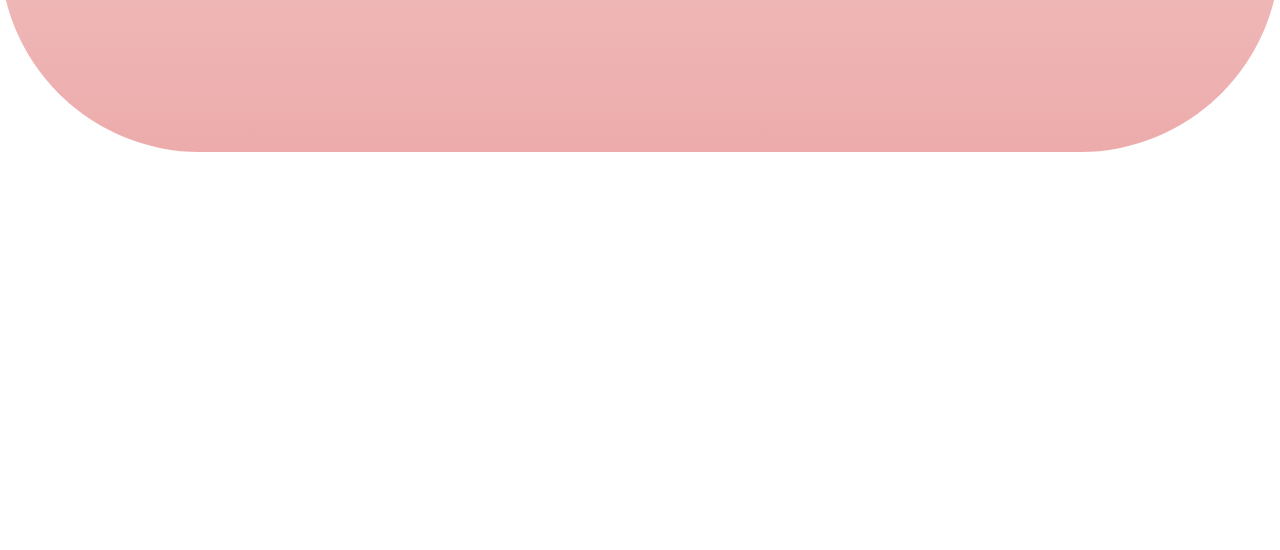
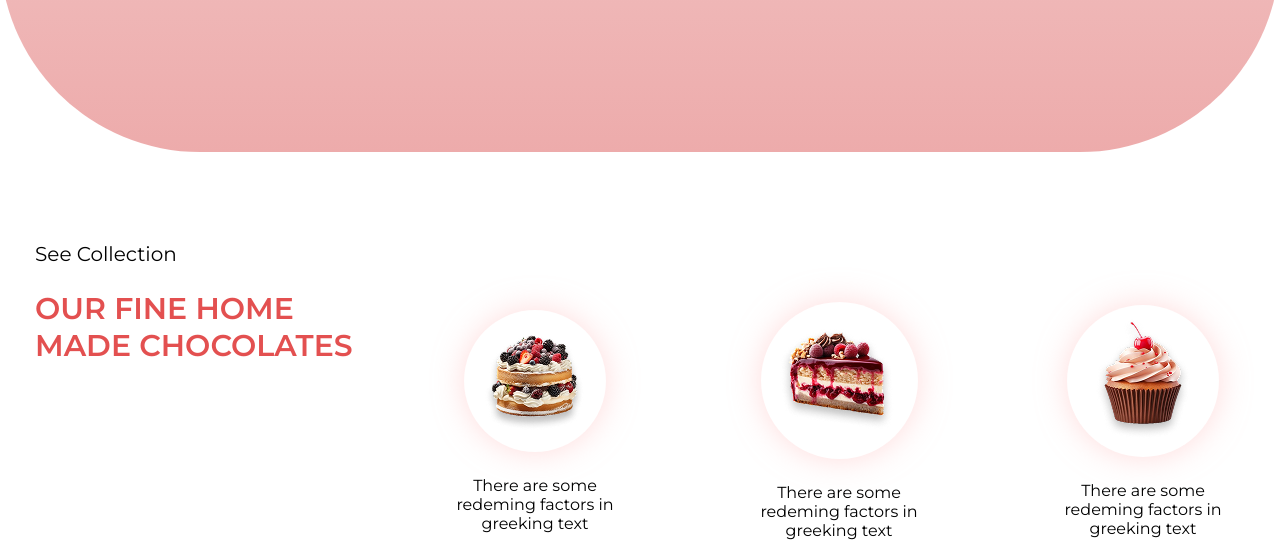
Before and after one commit to arturmazur5050-create/landing, a website built with Vite: page index.html in a window 1280 px wide. Shown: the part 650-1200 px from the top of the page. Before the commit the page ends 802 px from the top, so only its background shows below. Built offline with nearby package versions, Linux system fonts and the light colour scheme.

Commit message:
Update design

```diff
--- a/index.html
+++ b/index.html
@@ -43,10 +43,10 @@
             </div>
           </div>
           <button class="burger" aria-label="Открыть меню">
-    <span></span>
-    <span></span>
-    <span></span>
-  </button>
+            <span></span>
+            <span></span>
+            <span></span>
+          </button>
         </nav>
 
       </div>
@@ -85,13 +85,36 @@
 
   </div>
 
+  <main>
+    <div class="collection">
+      <div class="container">
+        <div class="collection__content">
+          <div class="collection__info">
+            <h3 class="collection__text">See Collection</h3>
+            <h2 class="collection__title">OUR FINE HOME MADE CHOCOLATES</h2>
+          </div>
+        <div class="collection__products">
+        <div class="collection__product">
+          <img class="collection__img" src="/cake1.png" alt="">
+           <p>There are some redeming factors in greeking text</p>
+        </div>
+        <div class="collection__product">
+          <img class="collection__img" src="/cake2.png" alt="">
+           <p>There are some redeming factors in greeking text</p>
+        </div>
+        <div class="collection__product">
+          <img class="collection__img" src="/cake3.png" alt="">
+           <p>There are some redeming factors in greeking text</p>
+        </div>
+        </div>
+      </div>
+    </div>
+  </main>
+
 </body>
 
 </html>
 
-<main>
-
-</main>
 
 <script type="module" src="/src/main.js"></script>
 </body>
--- a/src/style.scss
+++ b/src/style.scss
@@ -54,3 +54,4 @@ body {
 @import './styles/variables';
 @import './styles/_menu';
 @import './styles/_hero';
+@import './styles/_collection';
--- /dev/null
+++ b/src/styles/_collection.scss
@@ -0,0 +1,47 @@
+.collection {
+    margin-top: 150px;
+    margin-bottom: 10px;
+    &__content {
+        display: flex;
+        justify-content: space-between;
+    }
+
+    &__products {
+        display: flex;
+        text-align: center;
+        max-width: 812px;
+        gap: 100px;
+        align-items: center;
+    }
+    &__text{
+        color: rgba(0, 0, 0, 1);
+        font-size: 20px;
+        font-weight: 400;
+    }
+    &__title{
+        color: rgba(227, 80, 80, 1);
+        font-size: 30px;
+        font-weight: 600;
+    }
+    &__info{
+        max-width: 321px;
+        display: flex;
+        flex-direction: column;
+        gap: 24px;
+        margin-top: -60px;
+    }
+    &__img{
+        height: auto;
+        max-width: 100%;
+        object-fit: cover;
+        border-radius: 50%;
+        box-shadow: 0 0 30px rgba(255, 186, 186, 0.5);
+    }
+    &__product{
+        display: flex;
+        flex-direction: column;
+        align-items: center;
+        gap: 24px;
+    }
+
+}
```
Also changed, not shown: cake1.png (added), cake2.png (added), cake3.png (added).
